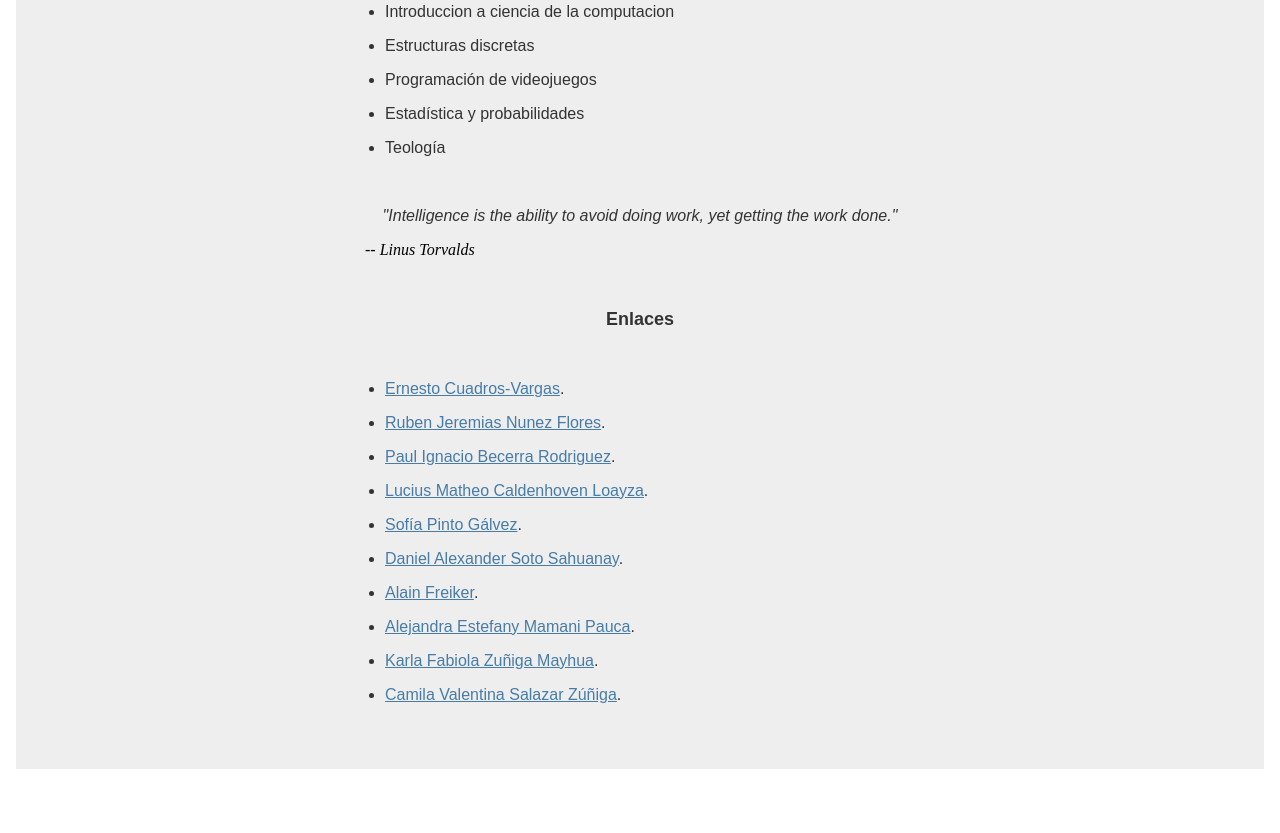
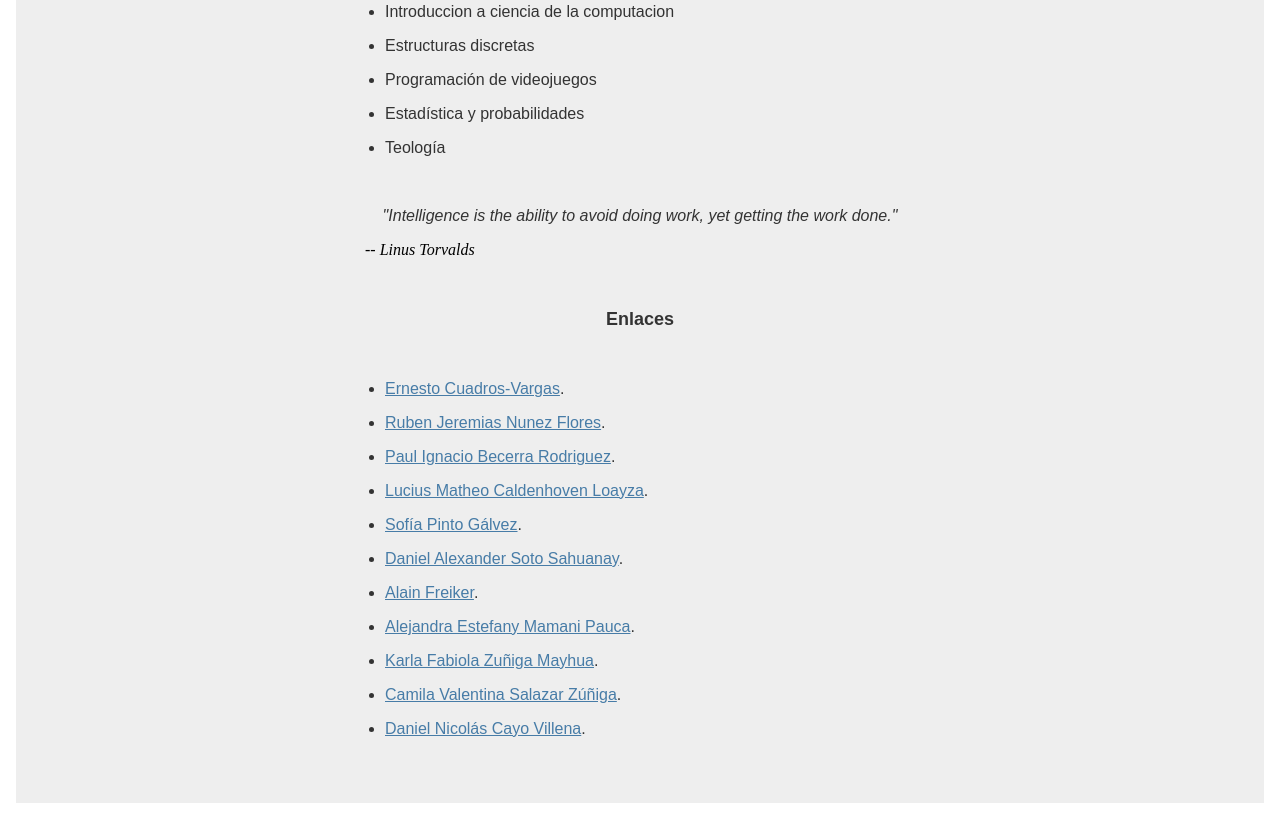
Before and after one commit to S6bastian/seamurai.github.io, a plain HTML site: page index.html in a window 1280 px wide. Shown: the part 460-1293 px from the top of the page. Before the commit the page ends 1259 px from the top, so only its background shows below. Drawn offline with Linux system fonts and the light colour scheme.

Commit message:
Update index.html

```diff
--- a/index.html
+++ b/index.html
@@ -74,6 +74,9 @@
           <li>
             <a id="xd" href="https://valensazu.github.io/" target="_blank">Camila Valentina Salazar Zúñiga</a>.
           </li>
+          <li>
+            <a id="xd" href="https://danielcayo-b5543.web.app/" target="_blank">Daniel Nicolás Cayo Villena</a>.
+          </li>
         </ul>
       </section>
     </main>
```
